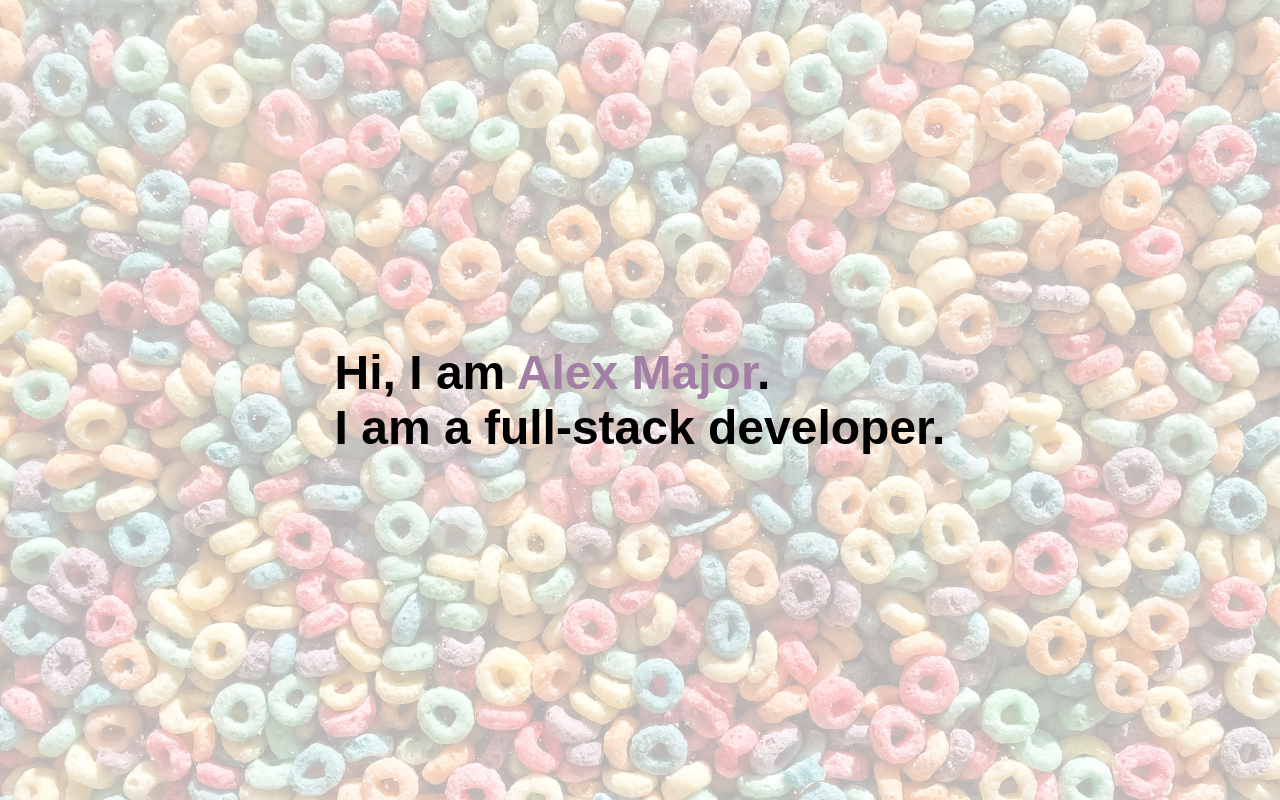
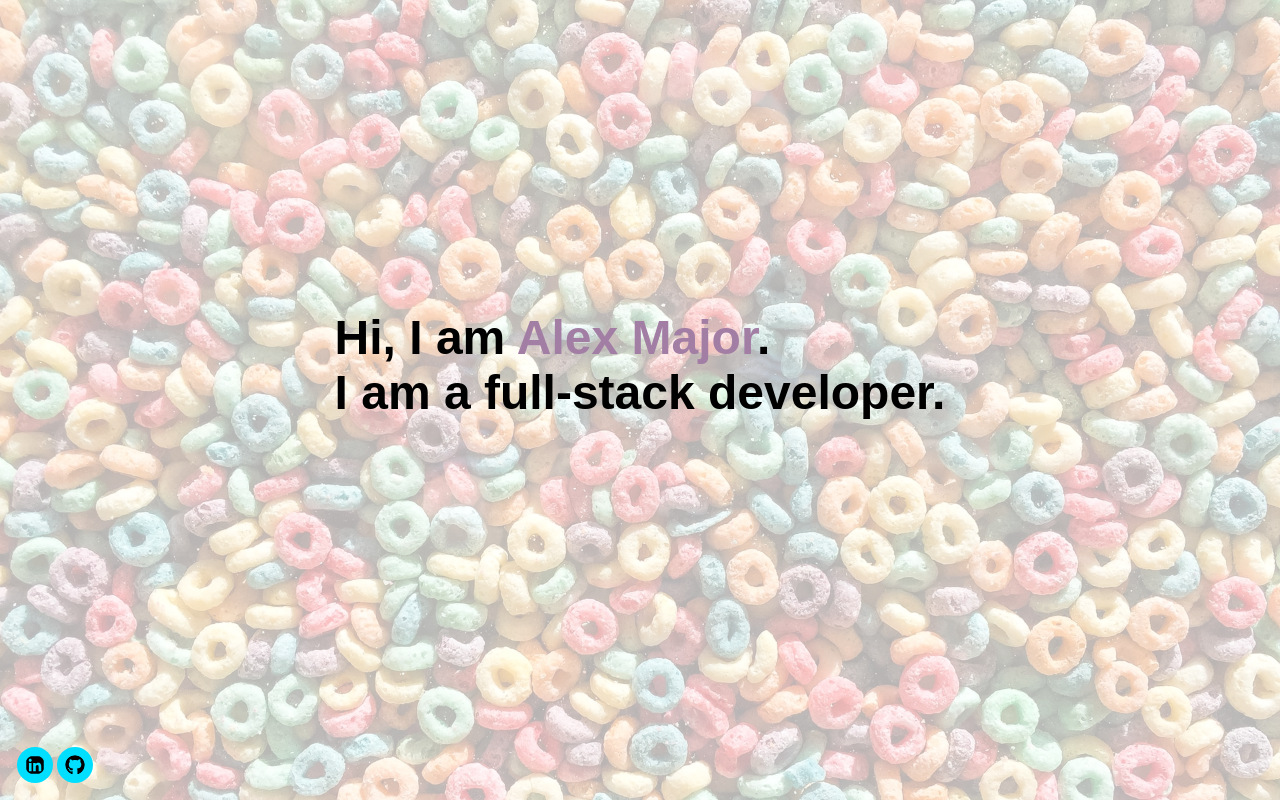
Before and after one commit to alexmajor/alexmajor.github.io, a plain HTML site: page index.html in a window 1280 px wide. Drawn offline with Linux system fonts and the light colour scheme; a web font is replaced by a local one.

Commit message:
Add footer

```diff
--- a/assets/style.css
+++ b/assets/style.css
@@ -14,11 +14,16 @@ body{
         right: 0;
         left: 0;
         min-height: 300px;
-        z-index: 99999999;
+        z-index: -1;
         transition: opacity 0.5s ease-in-out;
 }
 
-.home::before{
+.container{
+    display: grid;
+    grid-template-rows: 1fr auto;
+}
+
+.container::before{
     content: "";
     background-image: url('../assets/images/etienne-girardet-chp1ITgplkA-unsplash.jpg');
     background-size: cover;
@@ -28,22 +33,44 @@ body{
     bottom: 0px;
     left: 0px;
     opacity: 0.3;
+    z-index: -1;
 }
 
 .home {
-    position: relative;
-    height: 100vh;
-    width: 100%;
     display: flex;
     align-items: center;
     justify-content: center;
   }
 
-  h1 {
+.home h1 {
     position: relative;
     font-size: 36pt;
   }
 
-  .highlight{
+.home h1 .highlight {
       color:#a27ea5
   }
+
+  #footer{
+      margin: 15px;
+  }
+
+  ul.social-media-list {
+    list-style-type: none;
+    margin: 0;
+    padding: 0;
+    font-size: 0;
+  }
+
+  ul.social-media-list li {
+    display: inline-block;
+    margin: 2px;
+  }
+
+  ul.social-media-list img {
+    padding: 8px;
+    border-radius: 50%;
+    background-color: #00dfff;
+    width: 20px;
+    height: 20px;
+  }
--- a/index.html
+++ b/index.html
@@ -10,10 +10,20 @@
 </head>
 
 <body>
-    <div id="container">
-        <div class="home">
+    <div id="container" class="container">
+        <main class="home">
             <h1> Hi, I am <span class="highlight">Alex Major</span>.<br />I am a full-stack developer.</h1>
-        </div>
+        </main>
+        <footer id="footer">
+            <ul class="social-media-list">
+                <li><a href="https://www.linkedin.com/in/amajor" target="_blank" aria-label="LinkedIn"><img
+                            src="https://unpkg.com/@fortawesome/fontawesome-free@latest/svgs/brands/linkedin.svg"
+                            alt="LinkedIn" title="LinkedIn"></a></li>
+                <li><a href="https://github.com/alexmajor" target="_blank" aria-label="Github"><img
+                            src="https://unpkg.com/@fortawesome/fontawesome-free@latest/svgs/brands/github.svg"
+                            alt="GitHub" title="GitHub"></a></li>
+            </ul>
+        </footer>
     </div>
 </body>
 
```
